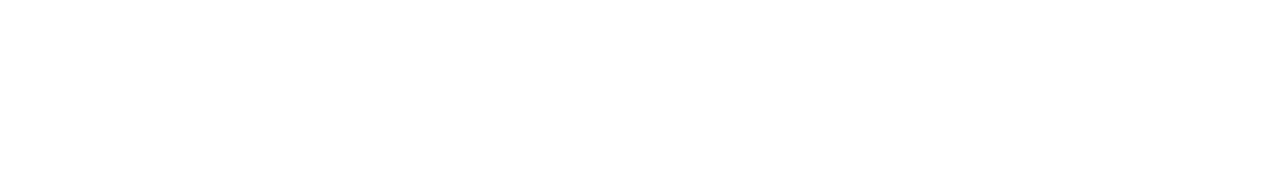
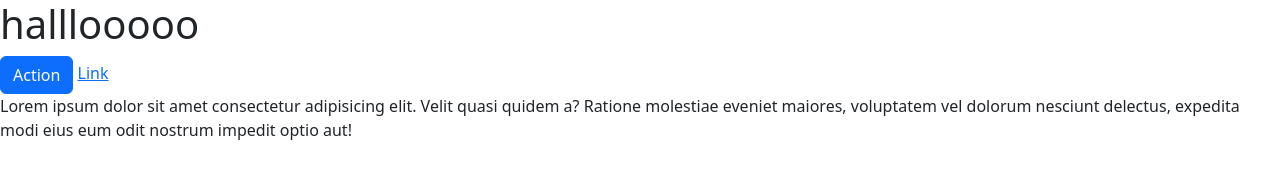
Before and after one commit to manuelbrauncoder/QuizzApp, a website: page index.html in a window 1280 px wide. Drawn offline with nearby package versions, Linux system fonts and the light colour scheme.

Commit message:
added bootstrap files

```diff
--- a/index.html
+++ b/index.html
@@ -5,10 +5,13 @@
     <meta name="viewport" content="width=device-width, initial-scale=1.0">
     <title>Document</title>
 
-    <link rel="stylesheet" href="./style.css">
+    <link rel="stylesheet" href="./node_modules/bootstrap/dist/css/bootstrap.min.css">
     <script src="./script.js"></script>
 </head>
 <body>
-
+    <h1>halllooooo</h1>
+    <button class="btn btn-primary">Action</button>
+    <a href="#">Link</a>
+    <p>Lorem ipsum dolor sit amet consectetur adipisicing elit. Velit quasi quidem a? Ratione molestiae eveniet maiores, voluptatem vel dolorum nesciunt delectus, expedita modi eius eum odit nostrum impedit optio aut!</p>
 </body>
 </html>
--- /dev/null
+++ b/package.json
@@ -0,0 +1,5 @@
+{
+  "dependencies": {
+    "bootstrap": "^5.3.2"
+  }
+}
```
Also changed, not shown: 1 other file.
